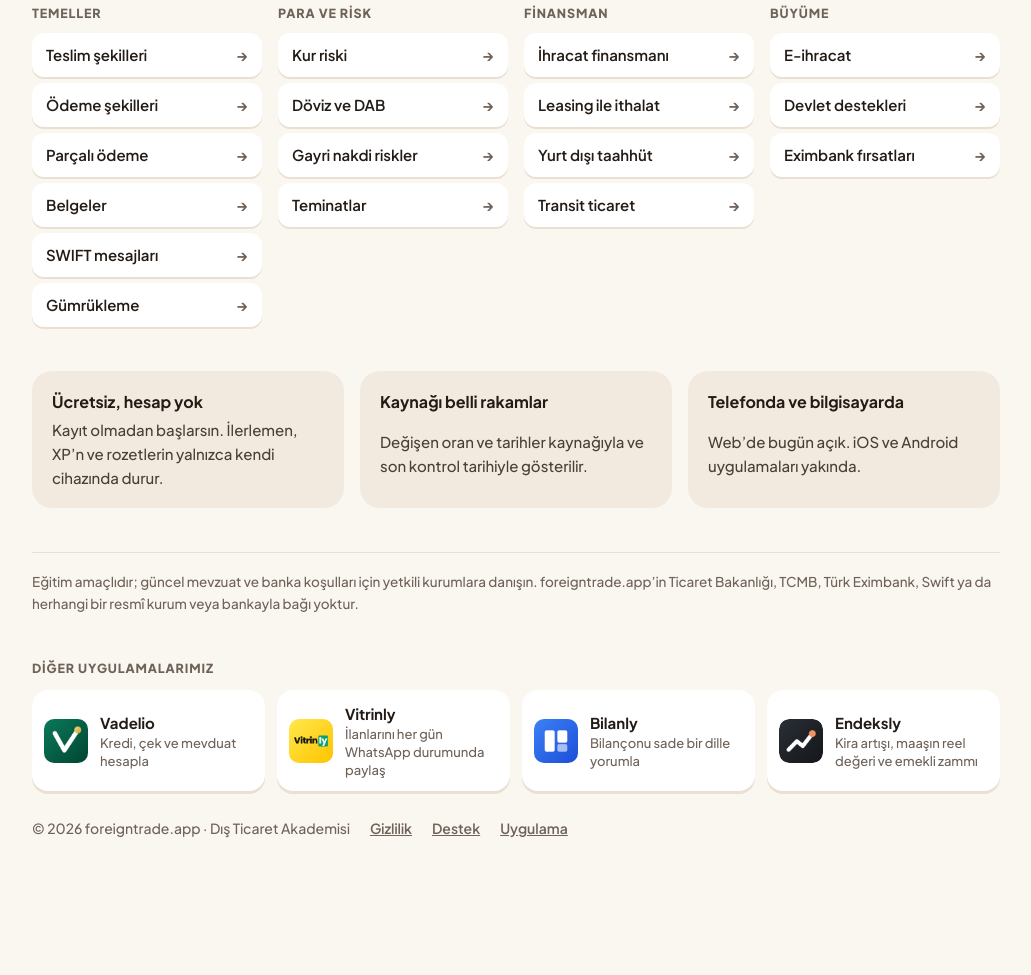
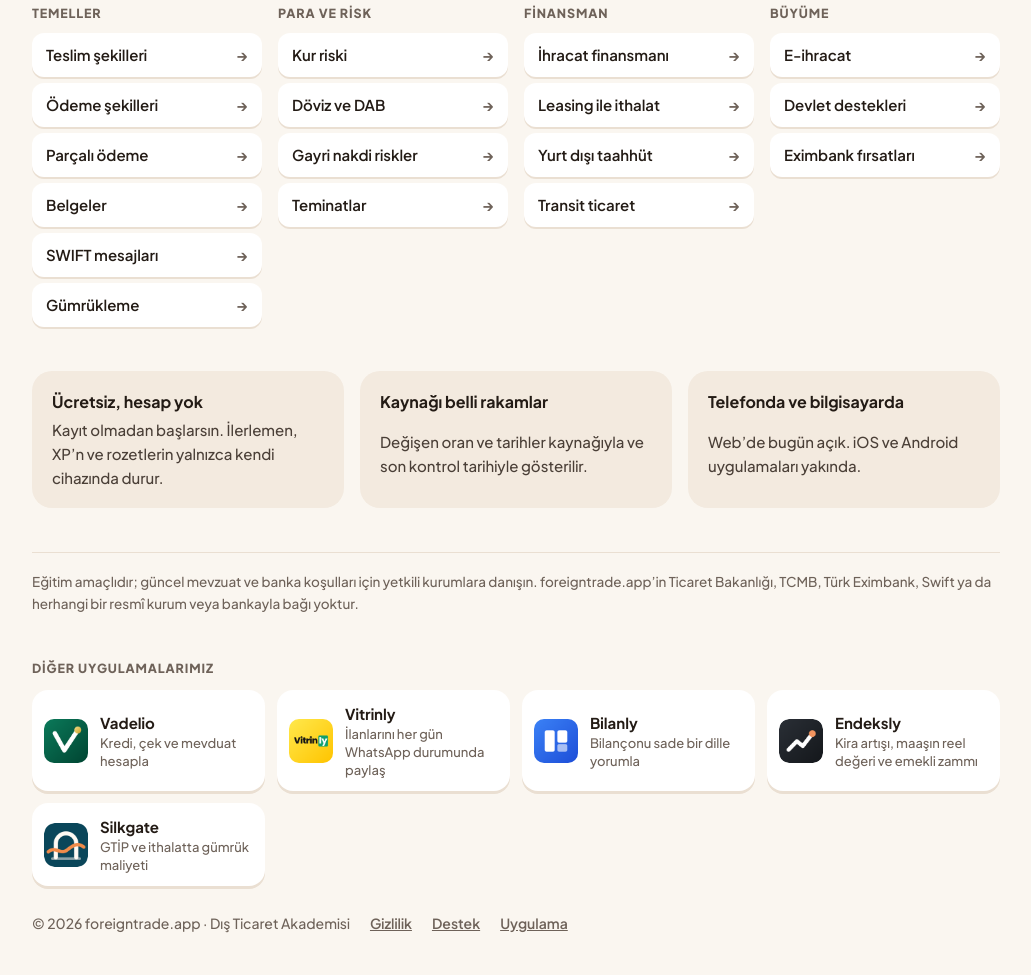
Before and after one commit to mahsunse-maker/foreigntrade-site, a plain HTML site: page public/index.html in a window 1280 px wide. Shown: the part 1343-2318 px from the top of the page, without its empty margins (124-1155 px from the left). Before the commit the page ends 2222 px from the top, so only its background shows below. Drawn offline with Linux system fonts and the light colour scheme.

Commit message:
Diğer uygulamalarımız: Silkgate eklendi
Co-Authored-By: Claude Opus 5.5 <noreply@anthropic.com>

```diff
--- a/public/index.html
+++ b/public/index.html
@@ -266,6 +266,7 @@ aside{padding-block:36px 0}
       <a class="app" href="https://vitrinly.app/" target="_blank" rel="noopener"><img src="/apps/vitrinly.png" alt="" width="44" height="44"><div><b>Vitrinly</b><span>İlanlarını her gün WhatsApp durumunda paylaş</span></div></a>
       <a class="app" href="https://bilanly.app/" target="_blank" rel="noopener"><img src="/apps/bilanly.png" alt="" width="44" height="44"><div><b>Bilanly</b><span>Bilançonu sade bir dille yorumla</span></div></a>
       <a class="app" href="https://endeksly.com/" target="_blank" rel="noopener"><img src="/apps/endeksly.png" alt="" width="44" height="44"><div><b>Endeksly</b><span>Kira artışı, maaşın reel değeri ve emekli zammı</span></div></a>
+      <a class="app" href="https://silkgate.app/" target="_blank" rel="noopener"><img src="/apps/silkgate.png" alt="" width="44" height="44"><div><b>Silkgate</b><span>GTİP ve ithalatta gümrük maliyeti</span></div></a>
     </div>
   </div>
 </aside>
```
Also changed, not shown: public/apps/silkgate.png (added).
